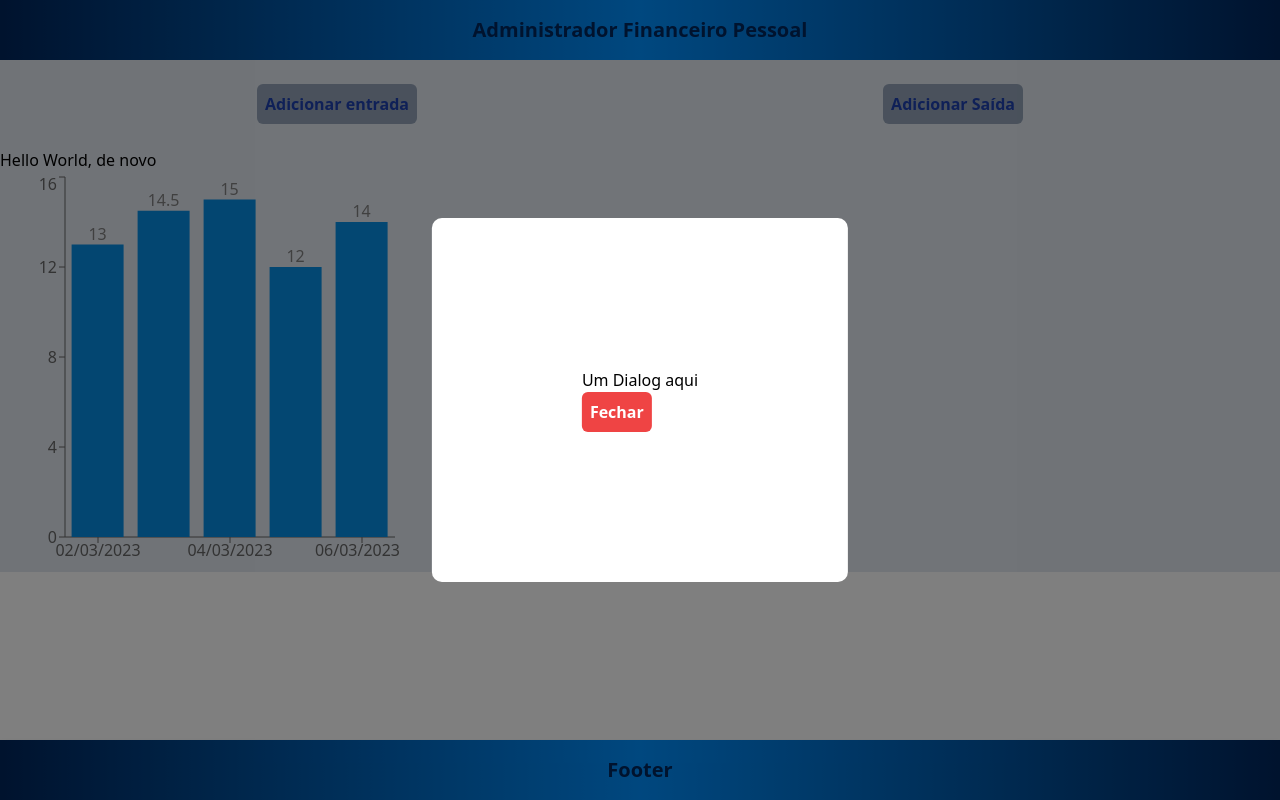
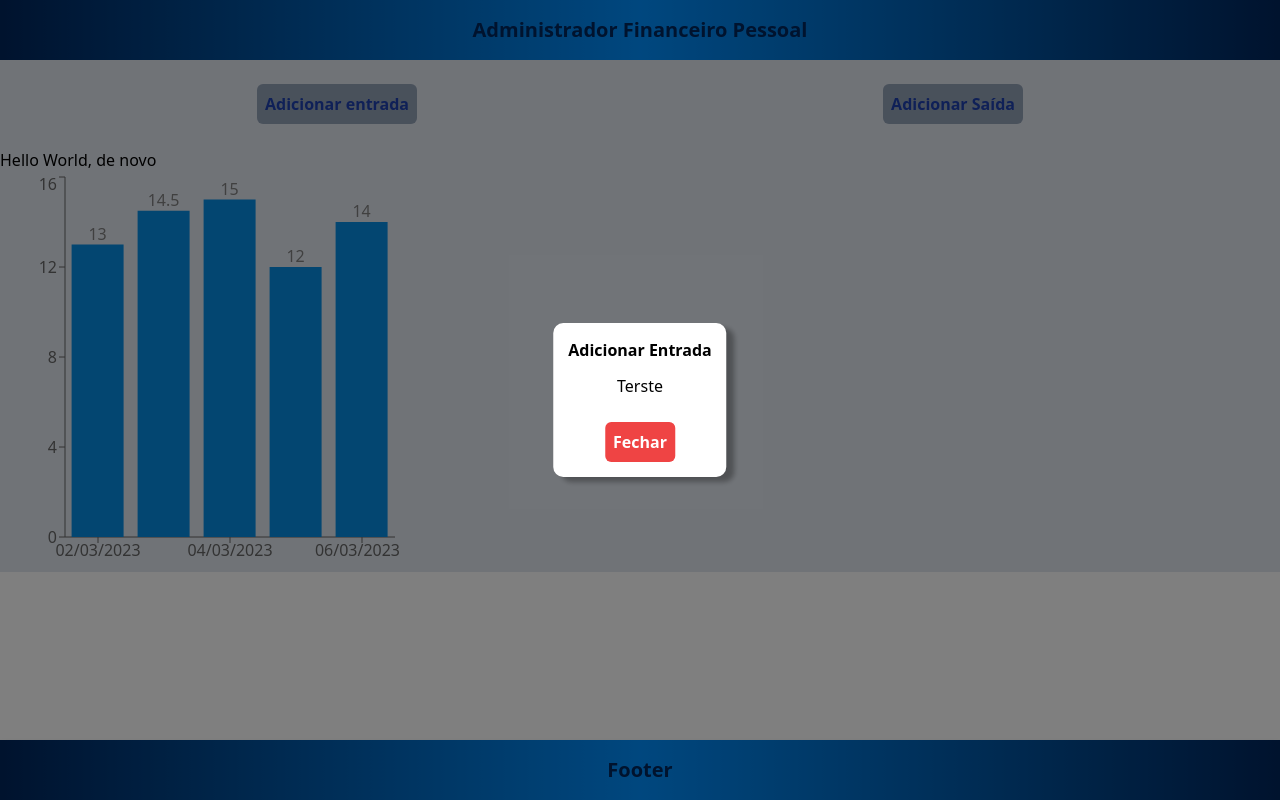
Before and after one commit to RenanJochem98/AdmFinanceiroPessoal, a React (Vite) app in the folder frontend/: page / in a window 1280 px wide. Both pictures are taken after a click on the button "Adicionar entrada". Built offline with nearby package versions, Linux system fonts and the light colour scheme; the HTML template or start-up script is replaced by a standard one.

Commit message:
Melhora layout e adiciona divisões semanticas ao Modal.

```diff
--- a/frontend/src/Components/BtnHeader.tsx
+++ b/frontend/src/Components/BtnHeader.tsx
@@ -17,7 +17,9 @@ export default function BtnHeader( {texto}: BtnHeaderProps ) {
                 onClick={() => setIsOpen(!isOpen)} >
                     {texto}
             </button>
-            <Modal isOpen={isOpen} setModalOpen={() => setIsOpen(!isOpen)}/>
+            <Modal isOpen={isOpen} setModalOpen={() => setIsOpen(!isOpen)} title="Adicionar Entrada">
+                <div className="text-center">Terste</div>
+            </Modal>
         </>
 
     )
--- a/frontend/src/Components/Modal.tsx
+++ b/frontend/src/Components/Modal.tsx
@@ -1,13 +1,16 @@
 // import * as React from "react"
 
 import CloseButton from "./Buttons/CloseButton"
+// import X_CloseButton from "./Buttons/X_CloseButton"
 
-interface ModalProps {
+interface IModalProps {
     isOpen: boolean,
-    setModalOpen: () => void
+    setModalOpen: () => void,
+    title?: string,
+    children?: string | JSX.Element
 }
 
-export default function Modal({isOpen, setModalOpen }:ModalProps) {
+export default function Modal({isOpen, setModalOpen, title, children }: IModalProps) {
     const backgroundStyles : React.CSSProperties = {
         position: 'fixed',
         top: '0',
@@ -23,10 +26,11 @@ export default function Modal({isOpen, setModalOpen }:ModalProps) {
         top: '50%',
         left: '50%',
         transform: 'translate(-50%,-50%)',
-        padding: '150px',
+        padding: '15px',
         backgroundColor: '#fff',
         borderRadius: '10px',
-        color: '#000'
+        color: '#000',
+        boxShadow: '.5rem 5px 5px rgb(0,0,0,0.3)'
     }
 
     return isOpen ?
@@ -34,19 +38,20 @@ export default function Modal({isOpen, setModalOpen }:ModalProps) {
             <div style={backgroundStyles}>
                 <div style={modalStyles}>
                     {/* Header */}
-                    <div>
-
+                    <div className="top-0 pb-3 text-center">
+                        <p className="font-bold">{title}</p>
+                        {/* <X_CloseButton onClick={setModalOpen}/> */}
                     </div>
                     <div>
-                        Um Dialog aqui
+                        {children}
                     </div>
                     {/* Footer */}
-                    <div>
+                    <div className="flex items-center justify-between pt-6 space-x-2">
                         <CloseButton onClick={setModalOpen}/>
                     </div>
                 </div>
 
             </div>
         </>
-    : null
+    : <></>
 }
```
